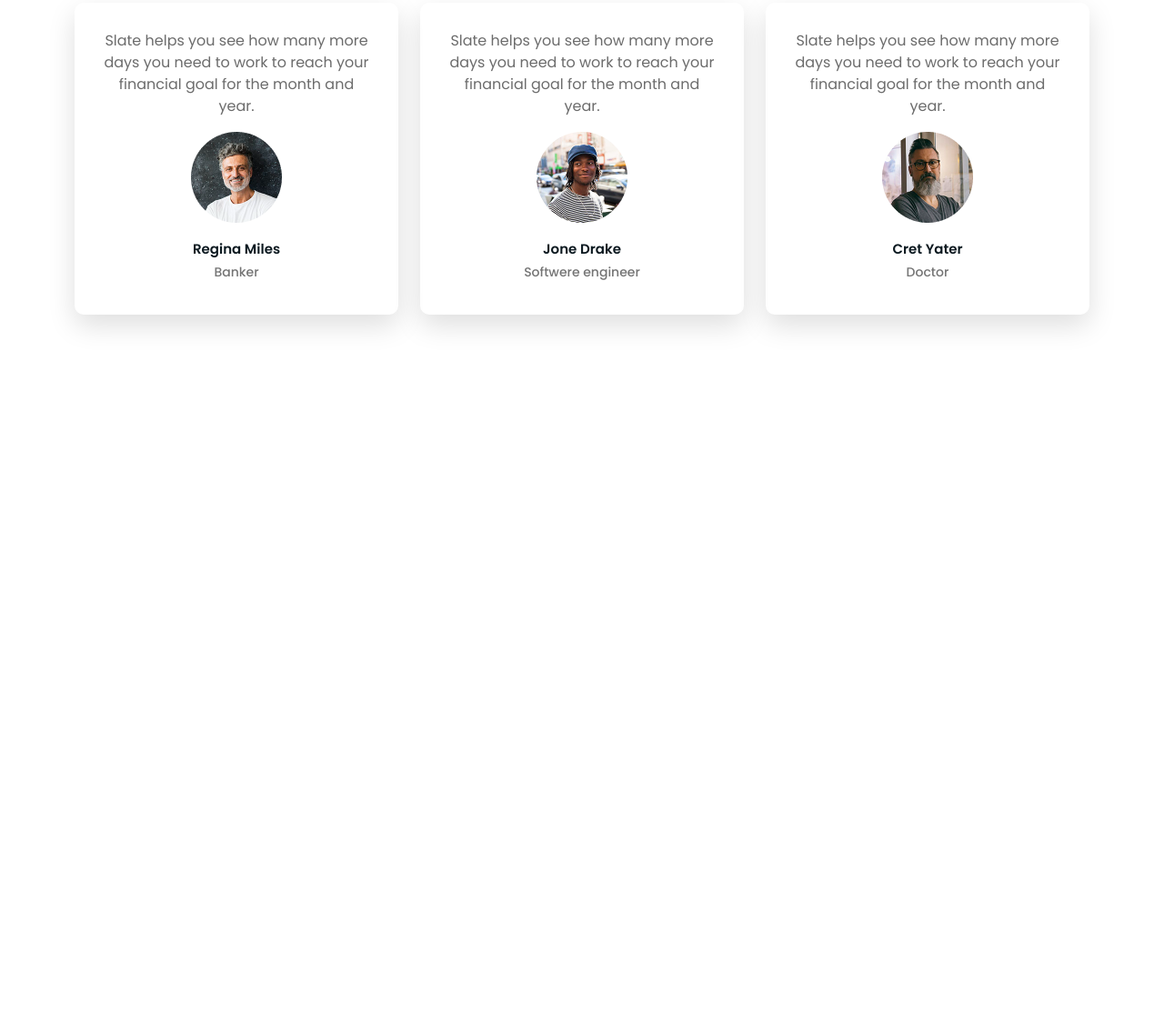
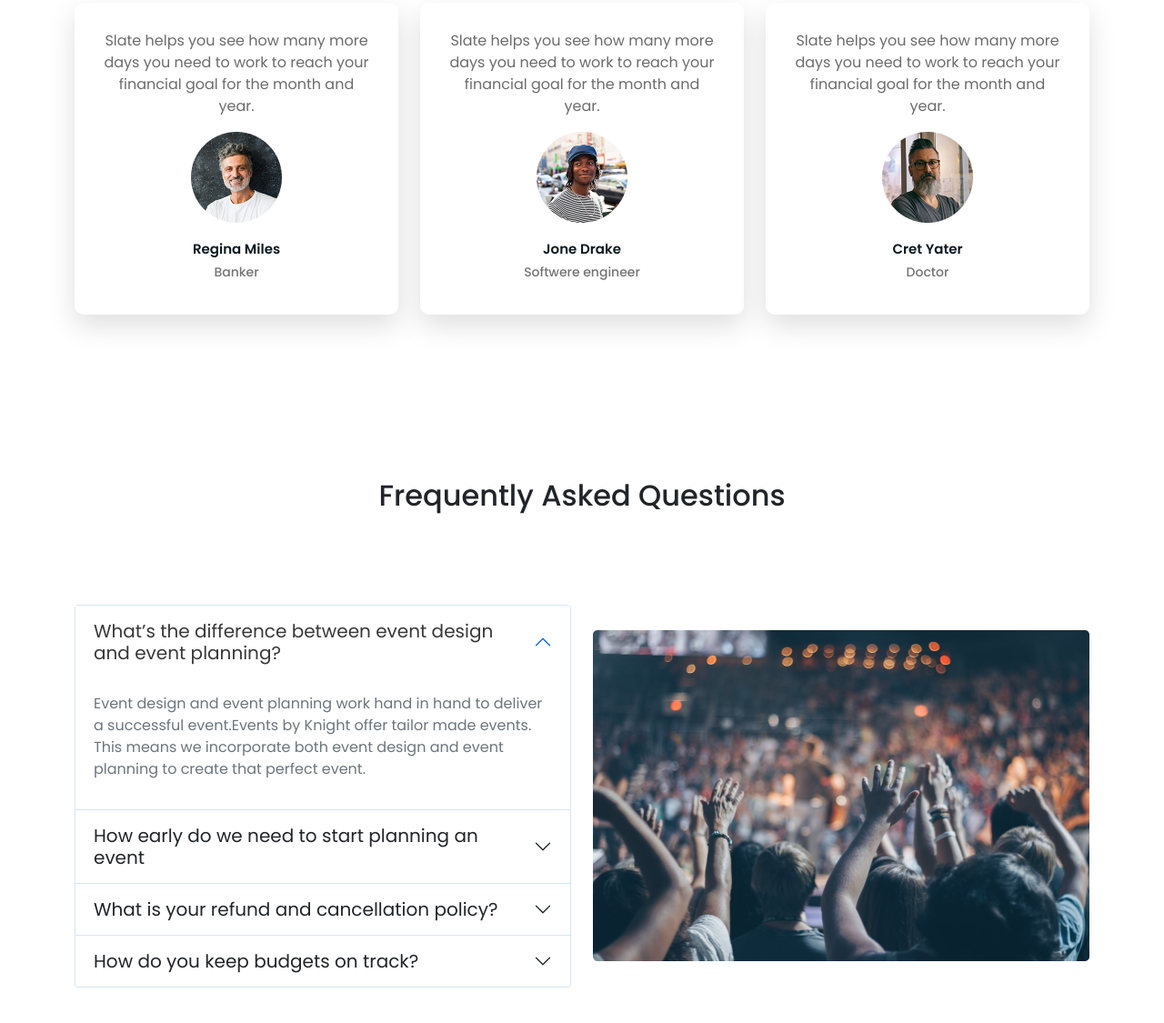
Before and after one commit to nmkhans/Londonus-convention, a plain HTML site: page index.html in a window 1280 px wide. Shown: the part 2159-3284 px from the top of the page at 91% size. Before the commit the page ends 2585 px from the top, so only its background shows below. Drawn offline with Linux system fonts and the light colour scheme.

Commit message:
FAQ Area Added

```diff
--- a/css/style.css
+++ b/css/style.css
@@ -279,3 +279,30 @@ ul.navbar-nav li a:hover::after {
     color: #747474;
     font-size: 14px;
 }
+
+/* ==================================
+    FAQ Area Style
+============================*/
+
+.faq_area {
+    padding: 100px 0;
+}
+
+.faq_title {
+    margin-bottom: 100px;
+}
+
+.accordion-item {
+    border: 1px solid #D5E5FB;
+}
+
+.accordion-button:not(.collapsed) {
+    background: #fff !important;
+    box-shadow: none !important;
+    color: #383838 !important;
+}
+
+.accordion-button:focus {
+    border-color: none !important;
+    box-shadow: none;
+}
--- a/index.html
+++ b/index.html
@@ -250,7 +250,7 @@
                       many more days you need
                       to work to reach your financial
                       goal for the month and year.</p>
-                      <img src="media/images/person 2.png" alt="">
+                      <img src="media/images/person_2.png" alt="">
                       <h4>Regina Miles</h4>
                       <h5>Banker</h5>
                   </div>
@@ -261,7 +261,7 @@
                       many more days you need
                       to work to reach your financial
                       goal for the month and year.</p>
-                      <img src="media/images/person 3.png" alt="">
+                      <img src="media/images/person_3.png" alt="">
                       <h4>Jone Drake</h4>
                       <h5>Softwere engineer</h5>
                   </div>
@@ -272,7 +272,7 @@
                       many more days you need
                       to work to reach your financial
                       goal for the month and year.</p>
-                      <img src="media/images/person 1.png" alt="">
+                      <img src="media/images/person_1.png" alt="">
                       <h4>Cret Yater</h4>
                       <h5>Doctor</h5>
                   </div>
@@ -282,6 +282,75 @@
           </div>
         </section>
 
+        <!----- FAQ Area ----->
+
+        <section class="faq_area">
+          <div class="inner_faq_area container">
+            <div class="faq_title text-center">
+              <h2>Frequently Asked Questions</h2>
+            </div>
+            <div class="faq_content">
+              <div class="row d-flex align-items-center">
+                <div class="col-lg-6">
+                  <div class="accordion" id="accordionPanelsStayOpenExample">
+                    <div class="accordion-item">
+                      <h2 class="accordion-header" id="panelsStayOpen-headingOne">
+                        <button class="accordion-button fs-5" type="button" data-bs-toggle="collapse" data-bs-target="#panelsStayOpen-collapseOne" aria-expanded="true" aria-controls="panelsStayOpen-collapseOne">
+                          What’s the difference between event design and event planning?
+                        </button>
+                      </h2>
+                      <div id="panelsStayOpen-collapseOne" class="accordion-collapse collapse show" aria-labelledby="panelsStayOpen-headingOne">
+                        <div class="accordion-body">
+                          <p class="text-secondary fs-6">Event design and event planning work hand in hand to deliver a successful event.Events by Knight offer tailor made events. This means we incorporate both event design and event planning to create that perfect event.</p>
+                        </div>
+                      </div>
+                    </div>
+                    <div class="accordion-item">
+                      <h2 class="accordion-header" id="panelsStayOpen-headingTwo">
+                        <button class="accordion-button collapsed fs-5" type="button" data-bs-toggle="collapse" data-bs-target="#panelsStayOpen-collapseTwo" aria-expanded="false" aria-controls="panelsStayOpen-collapseTwo">
+                          How early do we need to start planning an event
+                        </button>
+                      </h2>
+                      <div id="panelsStayOpen-collapseTwo" class="accordion-collapse collapse" aria-labelledby="panelsStayOpen-headingTwo">
+                        <div class="accordion-body">
+                          <p class="text-secondary fs-6">Event design and event planning work hand in hand to deliver a successful event.Events by Knight offer tailor made events. This means we incorporate both event design and event planning to create that perfect event.</p>
+                        </div>
+                      </div>
+                    </div>
+                    <div class="accordion-item">
+                      <h2 class="accordion-header" id="panelsStayOpen-headingThree">
+                        <button class="accordion-button collapsed fs-5" type="button" data-bs-toggle="collapse" data-bs-target="#panelsStayOpen-collapseThree" aria-expanded="false" aria-controls="panelsStayOpen-collapseThree">
+                          What is your refund and cancellation policy?
+                        </button>
+                      </h2>
+                      <div id="panelsStayOpen-collapseThree" class="accordion-collapse collapse" aria-labelledby="panelsStayOpen-headingThree">
+                        <div class="accordion-body">
+                          <p class="text-secondary fs-6">Event design and event planning work hand in hand to deliver a successful event.Events by Knight offer tailor made events. This means we incorporate both event design and event planning to create that perfect event.</p>
+                        </div>
+                      </div>
+                    </div>
+                    <div class="accordion-item">
+                      <h2 class="accordion-header" id="panelsStayOpen-headingFour">
+                        <button class="accordion-button collapsed fs-5" type="button" data-bs-toggle="collapse" data-bs-target="#panelsStayOpen-collapseFour" aria-expanded="false" aria-controls="panelsStayOpen-collapseFour">
+                          How do you keep budgets on track?
+                        </button>
+                      </h2>
+                      <div id="panelsStayOpen-collapseFour" class="accordion-collapse collapse" aria-labelledby="panelsStayOpen-headingFour">
+                        <div class="accordion-body">
+                          <p class="text-secondary fs-6">Event design and event planning work hand in hand to deliver a successful event.Events by Knight offer tailor made events. This means we incorporate both event design and event planning to create that perfect event.</p>
+                        </div>
+                      </div>
+                    </div>
+                  </div>
+                </div>
+                <div class="col-lg-6">
+                  <img src="media/images/people.png" alt="">
+                </div>
+              </div>
+            </div>
+          </div>
+        </section>
+
     <script src="js/bootstrap.bundle.min.js"></script>
     </body>
 </html>
```
Also changed, not shown: media/images/person_1.png (renamed from media/images/person 1.png), media/images/person_2.png (renamed from media/images/person 2.png), media/images/person_3.png (renamed from media/images/person 3.png).
